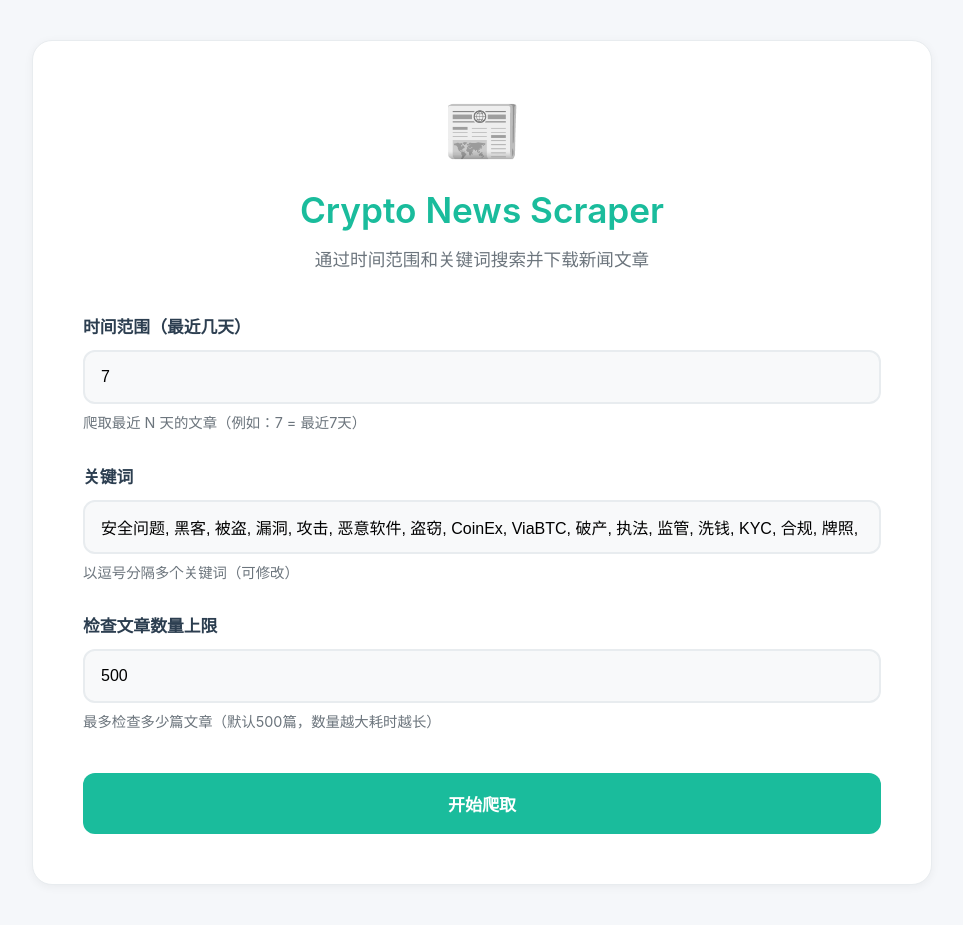
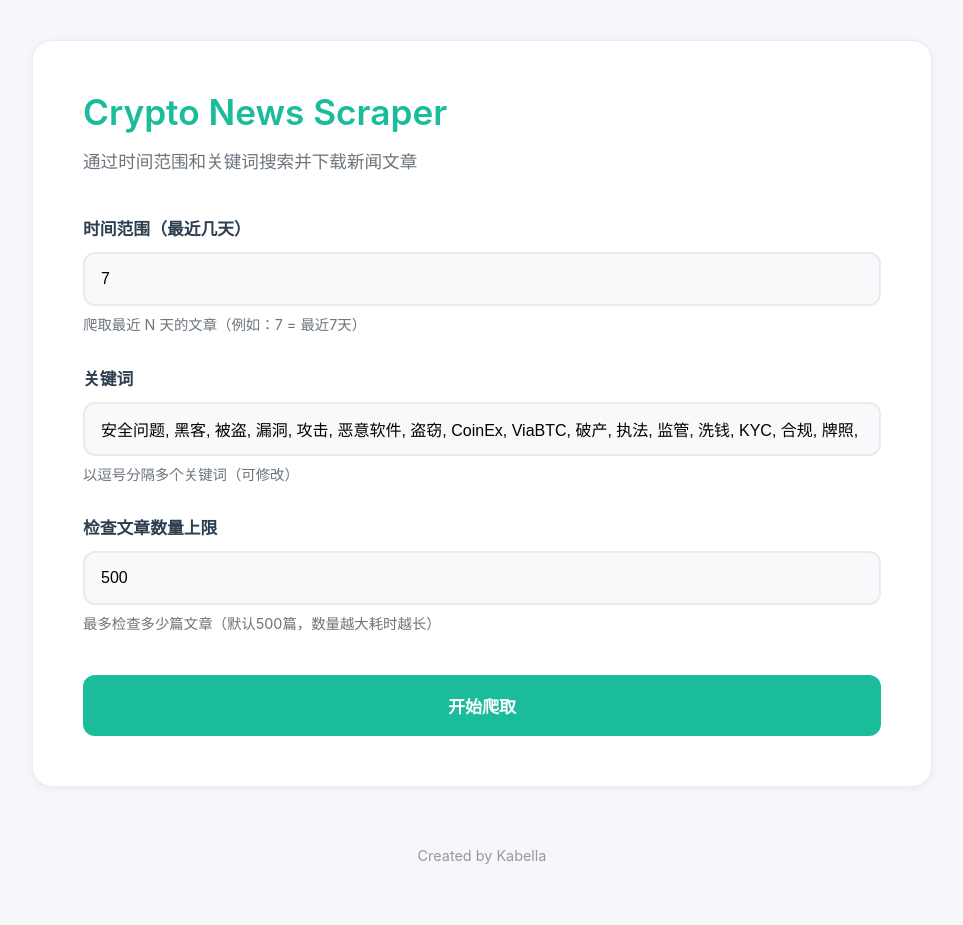
Before and after one commit to iuyyyiuy/news-scraper, a FastAPI app: page / in a window 1280 px wide. Shown: the top 925 px of the page, without its empty margins (158-1121 px from the left). After the commit the page ends 864 px from the top, so only its background shows below. Run offline with FastAPI, Linux system fonts and the light colour scheme.

Commit message:
Remove large logo from page, keep only favicon

```diff
--- a/scraper/templates/index.html
+++ b/scraper/templates/index.html
@@ -335,11 +335,8 @@
 <body>
     <div class="container">
         <div class="card">
-            <div style="text-align: center; margin-bottom: 20px;">
-                <div style="font-size: 4em; margin-bottom: 10px;">📰</div>
-            </div>
-            <h1 style="text-align: center;">Crypto News Scraper</h1>
-            <p class="subtitle" style="text-align: center;">通过时间范围和关键词搜索并下载新闻文章</p>
+            <h1>Crypto News Scraper</h1>
+            <p class="subtitle">通过时间范围和关键词搜索并下载新闻文章</p>
 
             <!-- Search Form -->
             <form id="scrapeForm">
```
